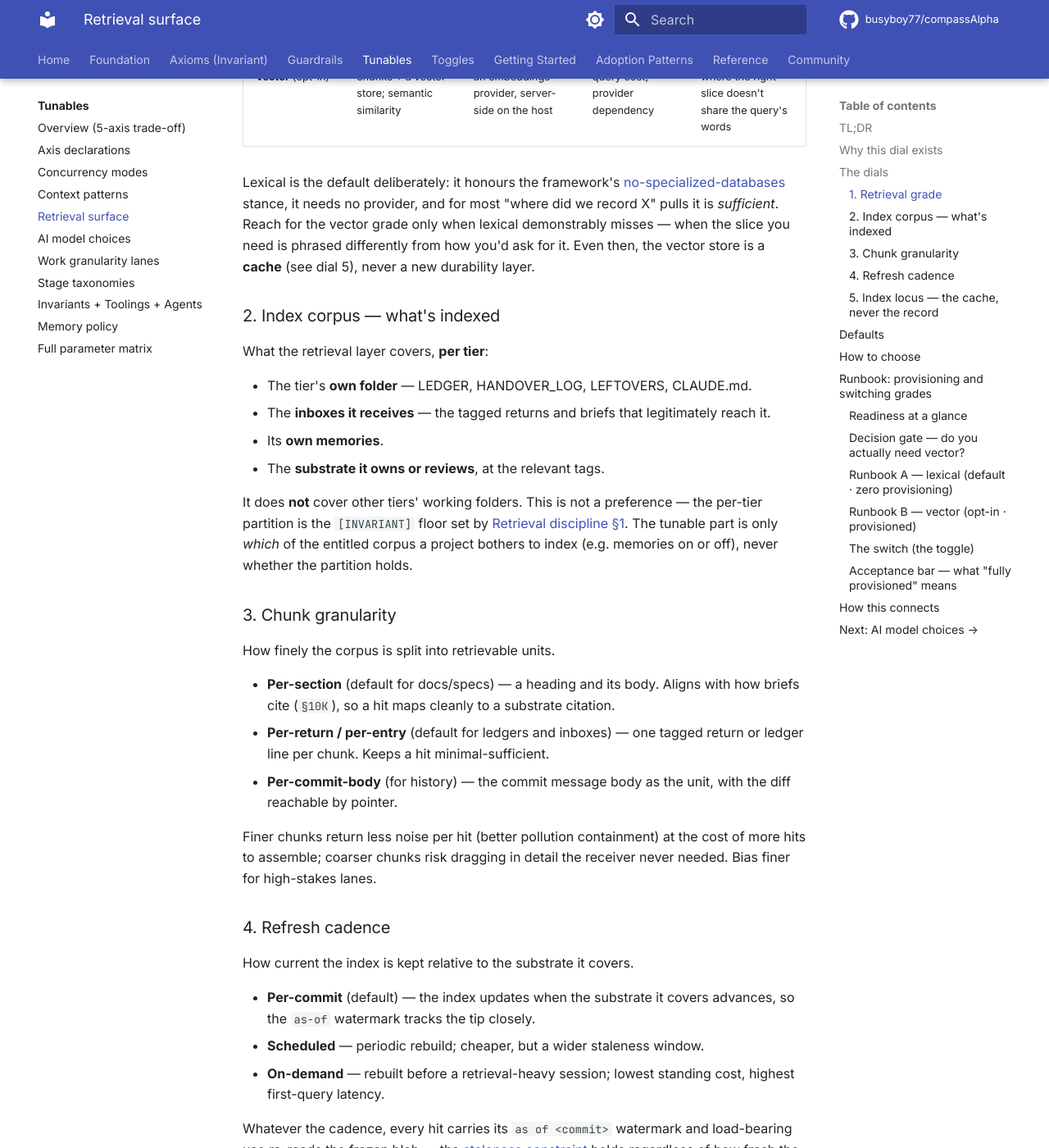
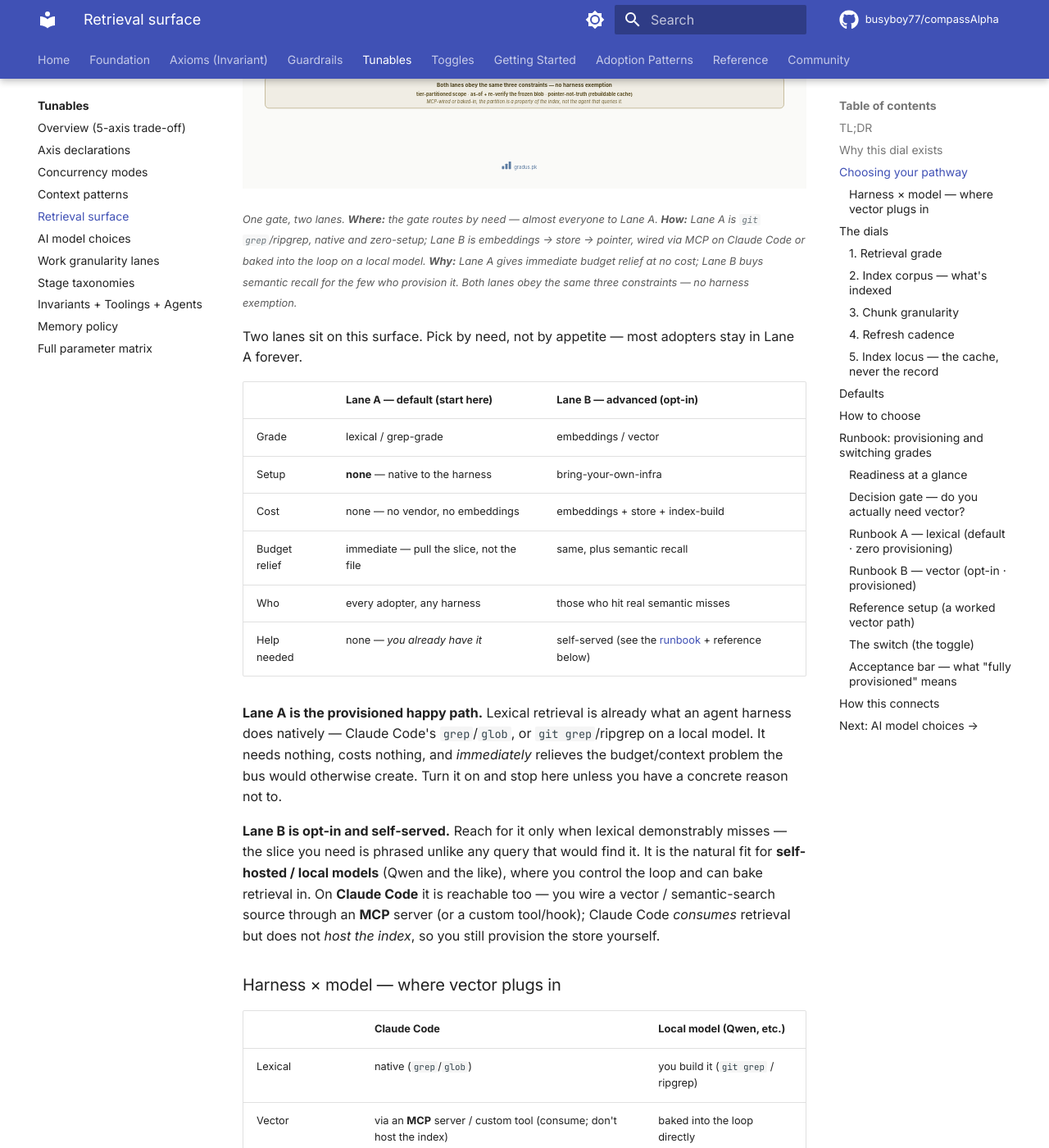
Before and after one commit to busyboy77/compassAlpha, an MkDocs documentation site: the page built from docs/03-tunables/retrieval-surface.md, in a window 1280 px wide and 1400 px high, scrolled down 1213 px. Shown: the whole window at 82% size. Built offline with MkDocs 1.6.1 and Material for MkDocs 9.7.7, drawn with Linux system fonts in a browser that asks for light colours; comment, search, counter and statistics services are not loaded; some of the changed text lies outside the part shown.

Commit message:
Retrieval: persona-routed two-lane pathway + granularity illustration
Reshape the retrieval surface around novice vs advanced users without
touching any axiom or constraint:

- retrieval-surface.md: add a "Choosing your pathway" decision gate —
  Lane A (lexical, zero-setup, the default that relieves budget/context
  immediately) vs Lane B (vector, opt-in, bring-your-own-infra); add the
  harness x model matrix (Claude Code via MCP / local model in-loop);
  add a "Reference setup" subsection (Contextual Retrieval + Voyage/any
  embeddings + vector store + MCP, all swappable). Anthropic ships no
  first-party embeddings — named only as a swappable reference.
- retrieval-discipline.md: no harness exemption — an MCP-wired vector
  store every tier queries is the same global-index back-door; the
  partition is a property of the index, not the agent.
- assets/retrieval-pathway.svg: how/why/where illustration of the gate,
  the two lanes, and the constraints that bind both.

mkdocs --strict + content-safety gate pass.

Co-Authored-By: Claude Opus 4.8 (1M context) <noreply@anthropic.com>

```diff
--- a/docs/03-tunables/retrieval-surface.md
+++ b/docs/03-tunables/retrieval-surface.md
@@ -15,6 +15,39 @@ The [minimal-sufficient bus](../02-guardrails/minimal-sufficient-bus.md) relays
 ## Why this dial exists
 
 "Pull on demand" is only as light as the pull. If a receiver answers a detail question by reading the whole LEDGER, the whole tagged return, or the whole commit history, the bus stayed light but the *pull* flooded the receiver's context — the relay vector of pollution simply reopened one step downstream. Retrieval closes it: the receiver pulls the **minimal-sufficient slice** instead of the whole file. This dial sets the mechanism that makes the pull surgical; the [discipline guardrail](../02-guardrails/retrieval-discipline.md) keeps that mechanism honest.
+
+## Choosing your pathway
+
+[![Choosing your retrieval pathway — a decision gate routing every adopter to the zero-setup lexical default (Lane A) and the few with semantic misses + infra to the opt-in vector lane (Lane B), with both bound by the same three constraints](../assets/retrieval-pathway.svg)](../assets/retrieval-pathway.svg)
+
+<small>*One gate, two lanes. **Where:** the gate routes by need — almost everyone to Lane A. **How:** Lane A is `git grep`/ripgrep, native and zero-setup; Lane B is embeddings → store → pointer, wired via MCP on Claude Code or baked into the loop on a local model. **Why:** Lane A gives immediate budget relief at no cost; Lane B buys semantic recall for the few who provision it. Both lanes obey the same three constraints — no harness exemption.*</small>
+
+Two lanes sit on this surface. Pick by need, not by appetite — most adopters stay in Lane A forever.
+
+| | **Lane A — default (start here)** | **Lane B — advanced (opt-in)** |
+|---|---|---|
+| Grade | lexical / grep-grade | embeddings / vector |
+| Setup | **none** — native to the harness | bring-your-own-infra |
+| Cost | none — no vendor, no embeddings | embeddings + store + index-build |
+| Budget relief | immediate — pull the slice, not the file | same, plus semantic recall |
+| Who | every adopter, any harness | those who hit real semantic misses |
+| Help needed | none — *you already have it* | self-served (see the [runbook](#runbook-provisioning-and-switching-grades) + reference below) |
+
+**Lane A is the provisioned happy path.** Lexical retrieval is already what an agent harness does natively — Claude Code's `grep`/`glob`, or `git grep`/ripgrep on a local model. It needs nothing, costs nothing, and *immediately* relieves the budget/context problem the bus would otherwise create. Turn it on and stop here unless you have a concrete reason not to.
+
+**Lane B is opt-in and self-served.** Reach for it only when lexical demonstrably misses — the slice you need is phrased unlike any query that would find it. It is the natural fit for **self-hosted / local models** (Qwen and the like), where you control the loop and can bake retrieval in. On **Claude Code** it is reachable too — you wire a vector / semantic-search source through an **MCP** server (or a custom tool/hook); Claude Code *consumes* retrieval but does not *host the index*, so you still provision the store yourself.
+
+### Harness × model — where vector plugs in
+
+| | Claude Code | Local model (Qwen, etc.) |
+|---|---|---|
+| Lexical | native (`grep`/`glob`) | you build it (`git grep` / ripgrep) |
+| Vector | via an **MCP** server / custom tool (consume; don't host the index) | baked into the loop directly |
+| Index / embeddings | host yourself, expose via MCP | host, call inline |
+| Customization | through defined seams (MCP / tools / hooks / sub-agents) | full loop control |
+| Fit for heavy vector | possible, heavier wiring | natural fit |
+
+Whichever cell you land in, the same three [discipline constraints](../02-guardrails/retrieval-discipline.md) bind — there is no harness exemption.
 
 ## The dials
 
@@ -125,6 +158,17 @@ All three [discipline constraints](../02-guardrails/retrieval-discipline.md) hol
 - **Phase 4 — Wire refresh.** Trigger rebuild on substrate advance per the [cadence dial](#4-refresh-cadence); server-side; never on a tier's budget.
 - **Phase 5 — Query path.** The tier queries **only its own namespace** → top-k candidate pointers → re-reads the **frozen blob** at the tag → cites the substrate. The chunk is never pasted as the answer.
 
+### Reference setup (a worked vector path)
+
+The framework mandates no stack, but a concrete reference shortens Lane B. A maintained, on-thesis path:
+
+- **Chunking + embedding:** Anthropic's **Contextual Retrieval** — prepend each chunk's context before embedding, so a hit is self-locating and minimal-sufficient. That is the same goal as the bus discipline, which is why it composes cleanly with the `as-of` + pointer-not-truth constraints rather than fighting them.
+- **Embeddings provider:** any — Anthropic offers no first-party embeddings endpoint and points to **Voyage AI**; substitute whatever your stack prefers.
+- **Vector store:** any.
+- **Wiring:** expose the store to the agent as an **MCP** retrieval server (the harness-agnostic seam), or call it inline on a local model.
+
+Every component is **swappable** — this is a reference, not a requirement, exactly as Claude Code is the *reference* harness rather than a mandated one. Whatever you pick still has to clear the [acceptance bar](#acceptance-bar-what-fully-provisioned-means).
+
 ### The switch (the toggle)
 
 The grade switch is a **cycle-boundary flip** with a **lifecycle provisioning prerequisite** on the vector side — you don't turn vector on mid-cycle; you provision it (Phases 0–4) out of band, then cut over at a clean seam.
```
Also changed, not shown: docs/02-guardrails/retrieval-discipline.md (+2 -0 lines), docs/assets/retrieval-pathway.svg (added).
